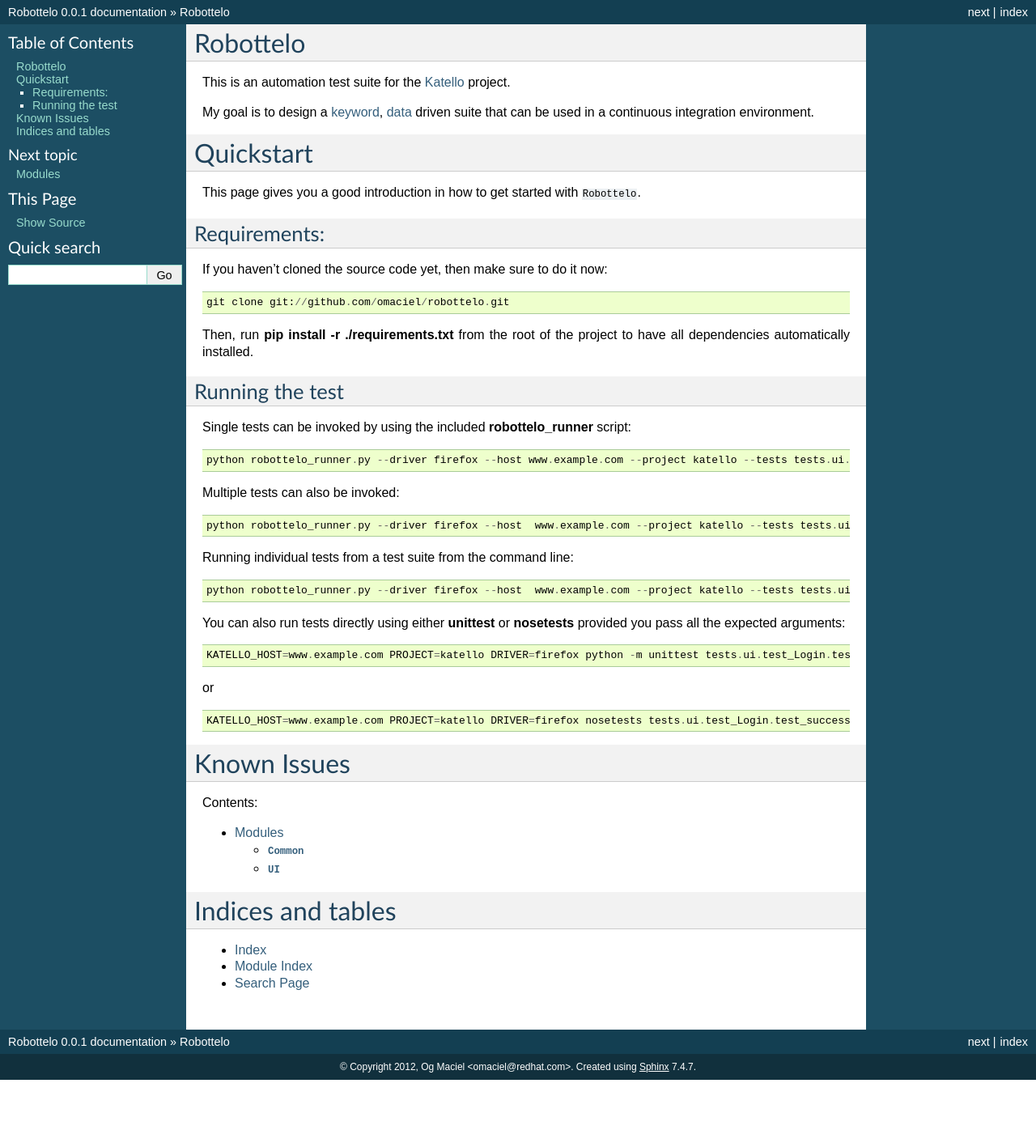
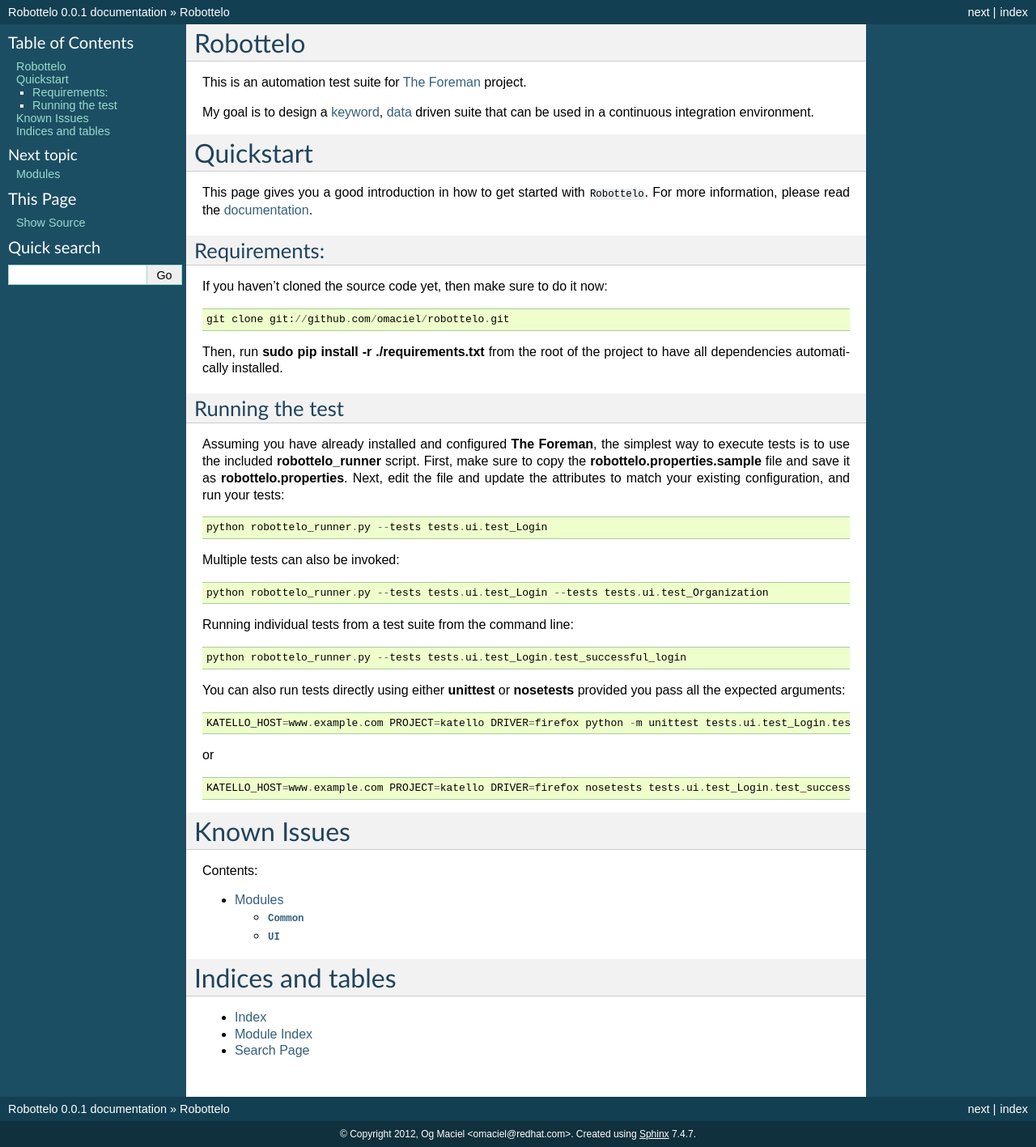
Before and after one commit to SatelliteQE/robottelo, a Sphinx documentation site: the page built from docs/index.rst, in a window 1280 px wide. Shown: the whole page at 81% size. Built offline with Sphinx 7.4.7, drawn with Linux system fonts in a browser that asks for light colours; before the commit the page ends 1334 px from its top, so only the background shows below that.

Commit message:
Update index.rst
Minor update to documentation to mention the use of the new **robottelo.properties** file.

```diff
--- a/docs/index.rst
+++ b/docs/index.rst
@@ -5,14 +5,14 @@
 
 Robottelo
 =========
-This is an automation test suite for the `Katello <http://katello.org/>`_ project.
+This is an automation test suite for `The Foreman <http://theforeman.org/>`_ project.
 
 My goal is to design a `keyword <http://en.wikipedia.org/wiki/Keyword-driven_testing>`_, `data <http://en.wikipedia.org/wiki/Data-driven_testing>`_ driven suite that can be used in a continuous integration environment.
 
 Quickstart
 ==========
 
-This page gives you a good introduction in how to get started with ``Robottelo``.
+This page gives you a good introduction in how to get started with ``Robottelo``. For more information, please read the `documentation <http://robottelo.readthedocs.org/en/latest/>`_.
 
 Requirements:
 -------------
@@ -22,27 +22,27 @@
 
     git clone git://github.com/omaciel/robottelo.git
 
-Then, run **pip install -r ./requirements.txt** from the root of the project to have all dependencies automatically installed.
+Then, run **sudo pip install -r ./requirements.txt** from the root of the project to have all dependencies automatically installed.
 
 Running the test
 ----------------
-Single tests can be invoked by using the included **robottelo_runner** script:
+Assuming you have already installed and configured **The Foreman**, the simplest way to execute tests is to use the included **robottelo_runner** script. First, make sure to copy the **robottelo.properties.sample** file and save it as **robottelo.properties**. Next, edit the file and update the attributes to match your existing configuration, and run your tests:
 
 ::
 
-    python robottelo_runner.py --driver firefox --host www.example.com --project katello --tests tests.ui.test_Login
+    python robottelo_runner.py --tests tests.ui.test_Login
 
 Multiple tests can also be invoked:
 
 ::
 
-    python robottelo_runner.py --driver firefox --host  www.example.com --project katello --tests tests.ui.test_Login --tests tests.ui.test_Organization
+    python robottelo_runner.py --tests tests.ui.test_Login --tests tests.ui.test_Organization
 
 Running individual tests from a test suite from the command line:
 
 ::
 
-    python robottelo_runner.py --driver firefox --host  www.example.com --project katello --tests tests.ui.test_Login.test_successful_login
+    python robottelo_runner.py --tests tests.ui.test_Login.test_successful_login
 
 You can also run tests directly using either **unittest** or **nosetests** provided you pass all the expected arguments:
 
```
